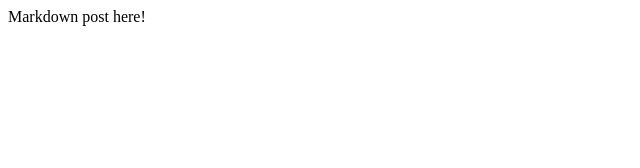
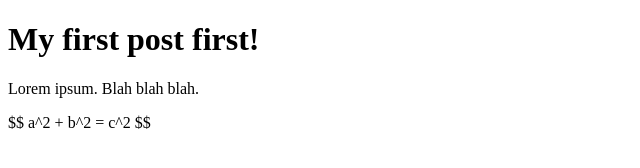
Before and after one commit to shak360/shak360, a Gatsby site: page /first-post in a window 1280 px wide. Shown: the whole page, without its empty margins (0-640 px from the left). Built offline with nearby package versions, Linux system fonts and the light colour scheme; Gatsby itself is replaced by a stand-in of ours.

Commit message:
more work

```diff
--- a/gatsby-config.js
+++ b/gatsby-config.js
@@ -41,7 +41,6 @@ module.exports = {
       resolve: `gatsby-transformer-remark`,
       options: {
         plugins: [
-          `gatsby-remark-mathjax`,
         ],
       },
     },
--- a/gatsby-node.js
+++ b/gatsby-node.js
@@ -6,7 +6,6 @@ exports.createPages = (({graphql, actions}) => {
 
   return new Promise((resolve, reject) => {
     const mdPostTemplate = path.resolve("src/templates/mdPost.js")
-
       resolve(graphql(`
         query {
           allMarkdownRemark {
@@ -19,7 +18,8 @@ exports.createPages = (({graphql, actions}) => {
               }
             }
           }
-            `).then(result => {
+          `
+        ).then(result => {
           result.data.allMarkdownRemark.edges.forEach(({node}) => {
             const path = node.frontmatter.path
             createPage({
@@ -29,7 +29,6 @@ exports.createPages = (({graphql, actions}) => {
                 pathSlug: path
               }
             })
-
             resolve()
           })
         })
--- a/src/md-posts/2021-05-16-first-post/index.md
+++ b/src/md-posts/2021-05-16-first-post/index.md
@@ -1,9 +1,13 @@
 ---
 path: "/first-post"
 date: "2021-05-16"
-title: "My first post"
+title: "My first post first!"
 tags: ["writing", "meta"]
 excerpt: "My first post on my personal website."
 ---
 
-Lorem ipsum.
+Lorem ipsum. Blah blah blah.
+
+$$
+a^2 + b^2 = c^2
+$$
--- a/src/templates/mdPost.js
+++ b/src/templates/mdPost.js
@@ -1,12 +1,33 @@
 import React from "react"
 import { graphql } from "gatsby"
 
-const Template = (props) => {
-    return (
-        <div>
-            Markdown post here!
-        </div>
-    )
+const Template = ( {data} ) => {
+  console.log(data)
+  const {markdownRemark} = data
+  const title = markdownRemark.frontmatter.title
+  const html = markdownRemark.html
+  return (
+      <div>
+        <h1>
+          {title}
+        </h1>
+          <div
+            dangerouslySetInnerHTML={{__html: html}} />
+          <script src="https://polyfill.io/v3/polyfill.min.js?features=es6"></script>
+          <script id="MathJax-script" async src="https://cdn.jsdelivr.net/npm/mathjax@3/es5/tex-mml-chtml.js"></script>
+      </div>
+  )
 }
 
+export const query = graphql`
+  query($pathSlug: String!) {
+    markdownRemark(frontmatter: {path: {eq: $pathSlug}}) {
+      html
+      frontmatter {
+        title
+      }
+    }
+  }
+`
+
 export default Template
```
Lines whose indentation alone changed are shown as unchanged.
